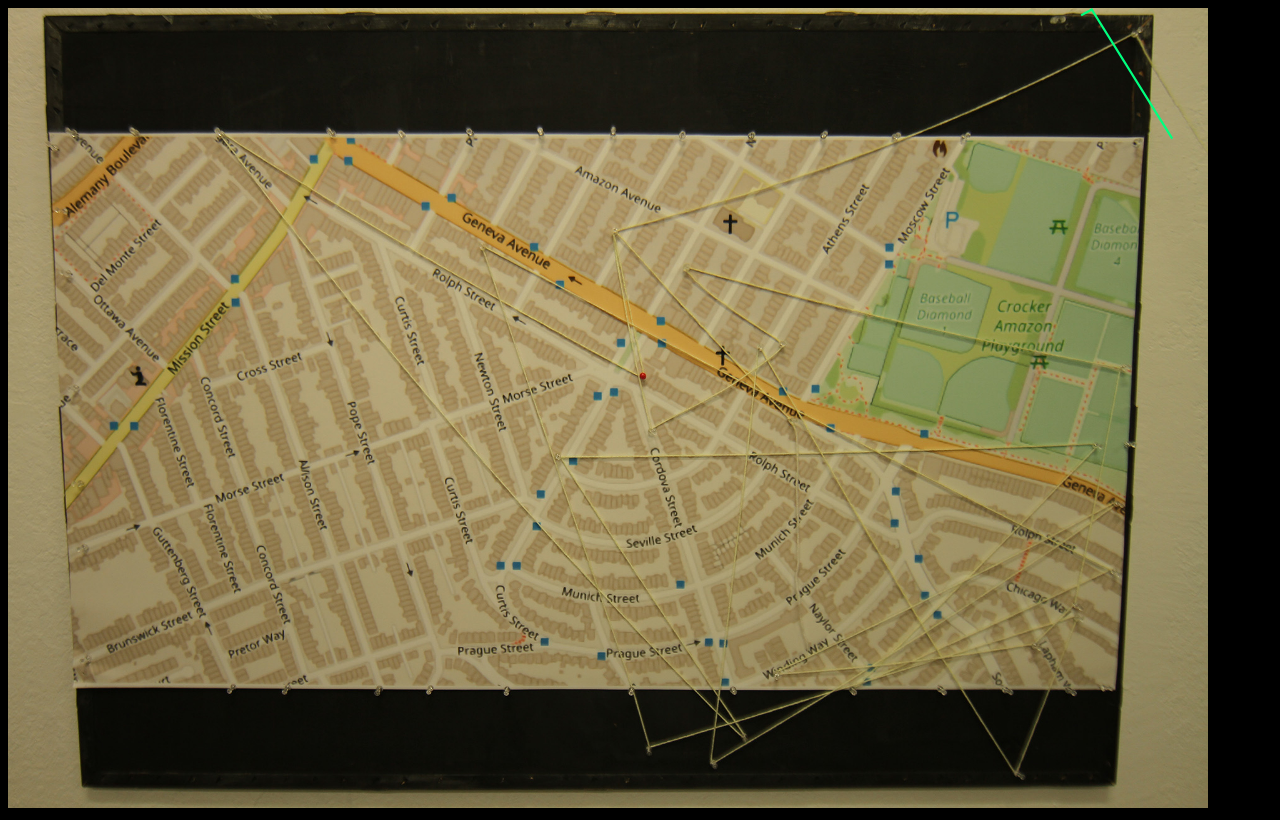
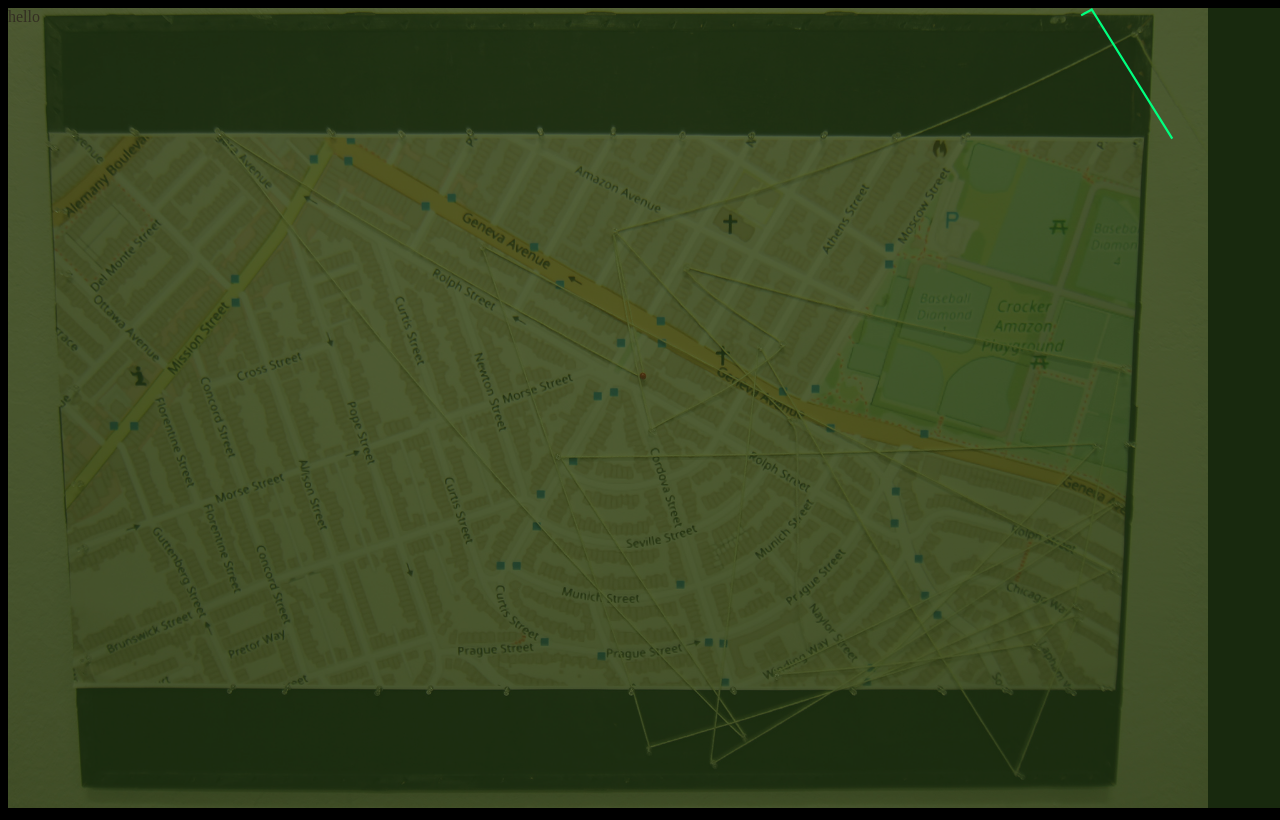
Before and after one commit to rossie111/interactive-2, a plain HTML site: page index.html in a window 1280 px wide. Drawn offline with nearby package versions, Linux system fonts and the light colour scheme; a web font is replaced by a local one.

Commit message:
added green id
overlaying the map to make it look like the night map photo

```diff
--- a/assets/style.css
+++ b/assets/style.css
@@ -29,6 +29,15 @@ body {
 			position: absolute;
 			z-index: -99;
 			width: auto;
+			height: 100vh;
+		}
+
+		#green {
+			background-color: #233b15;
+			opacity: 0.7;
+			position: absolute;
+			z-index: -98;
+			width: 100vw;
 			height: 100vh;
 		}
 
--- a/index.html
+++ b/index.html
@@ -17,6 +17,7 @@
     <!-- Option 1: Drawing a Line -->
     <div class="demo-content align-center line-drawing-demo">
         <img src="assets/RossieCordovaWeb_timelapse_0001.jpg">
+        <div id="green"> hello</div>
         <svg width="auto" height="100vh" viewBox="0 0 1446.8 1085.3">
             <g fill="none" fill-rule="evenodd" stroke="currentColor" stroke-width="1" class="lines">
                 <path
@@ -24,6 +25,7 @@
             d="m1445.5,177.3L1336.2,2s-319.5,184.4-754.3,289.8l49.9,291.6s157.9-79.9,194.3-123.5c0,0-134.3-93.6-141.6-112.6,0,0,575.5,138.1,633.6,147.1l-67.2,344.3-59.9,57.2-375.8,41.8,499.3-251.6-218.8,151.7-371.3,229.8,67.2-609.5s278.7,476.9,372.2,624l94.4-228.9-625.4,190.7-245.1-731.2,919.5,476-376.7,172.6,353.1-357.9-784.3,16.3,270.5,409.7s-308.6-305.2-489.3-529.6C99.9,275.4,5.5,147.4,5.5,147.4l627.2,366.1-42.7-213.5,254.2,272.5"/>
             </g>
         </svg>
+
     </div>
 
     <script type="text/javascript">
```
